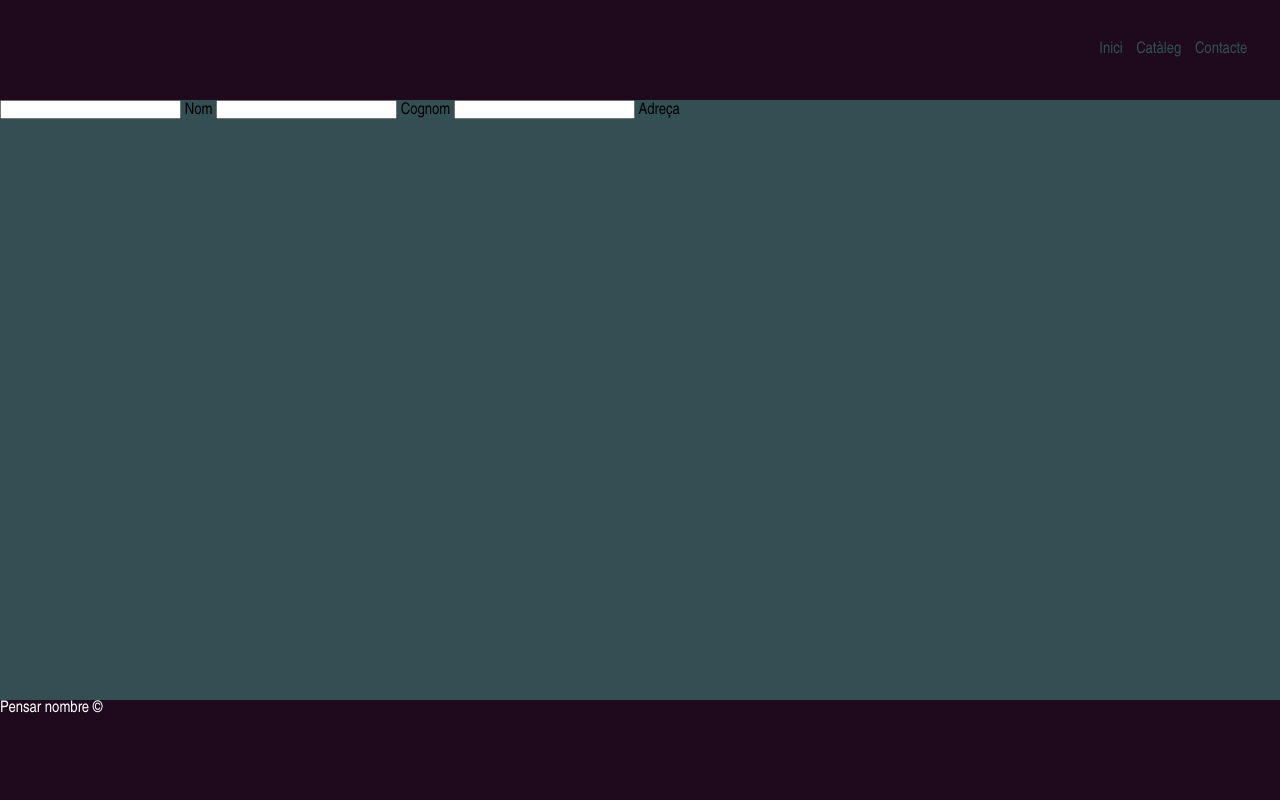
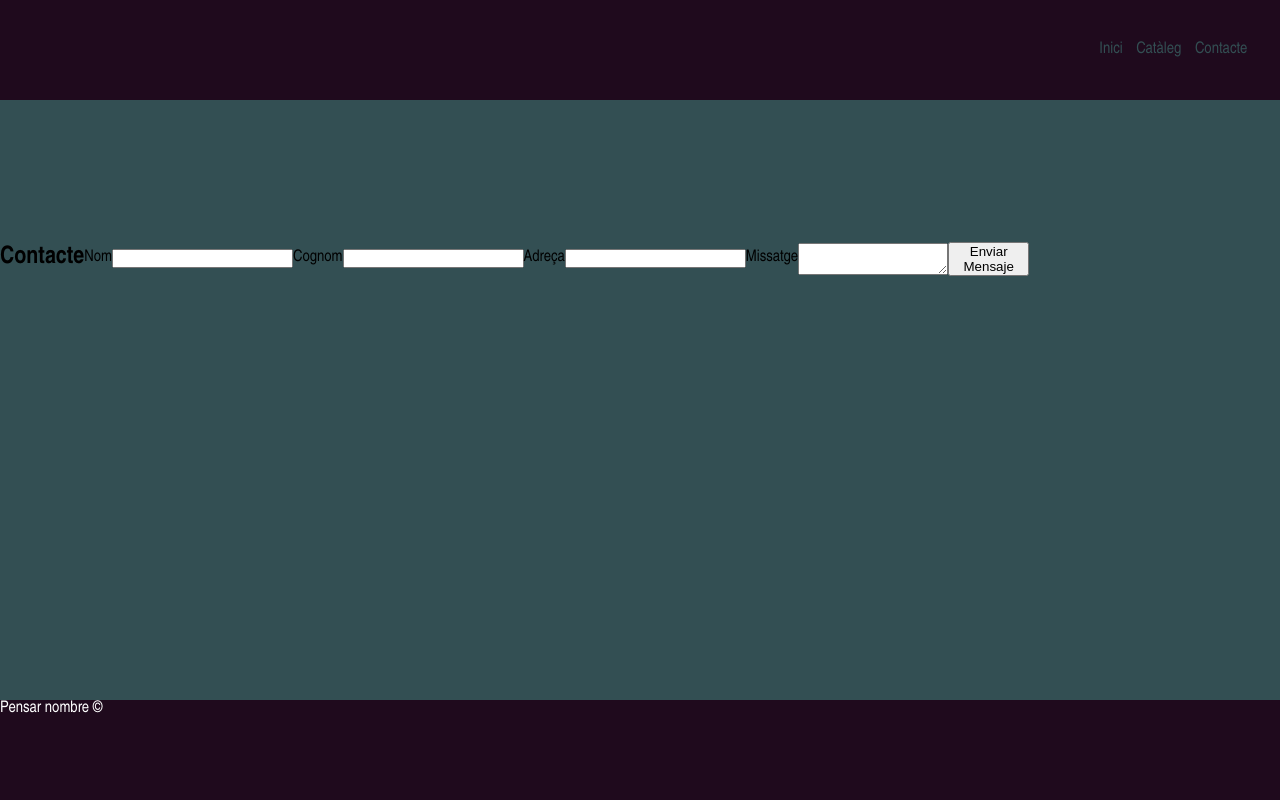
Before and after one commit to Higgs-LPD/Shop_Project, a plain HTML site: page contact.html in a window 1280 px wide. Drawn offline with Linux system fonts and the light colour scheme.

Commit message:
Update_13

```diff
--- a/contact.html
+++ b/contact.html
@@ -20,14 +20,23 @@
     </header>
 
     <main>
-      <div id="fromulario">
-        <input type="text">
-        <label for="">Nom</label>
-        <input type="text">
-        <label for="">Cognom</label>
-        <input type="email">
-        <label for="">Adreça</label>
-      </div>
+        <form class="formulario-contacto" action="contact.php" method="post">
+            <h2>Contacte </h2>
+
+            <label for="nombre">Nom</label>
+            <input type="text" id="nombre" name="nombre" required>
+
+            <label for="cognom">Cognom</label>
+            <input type="text" id="cognom" name="cognom" required>
+
+            <label for="email">Adreça</label>
+            <input type="email" id="email" name="email" required>
+
+            <label for="mensaje">Missatge</label>
+            <textarea id="mensaje" name="mensaje" required></textarea>
+
+            <button type="submit">Enviar Mensaje</button>
+          </form>
     </main>
 
     <footer>
--- a/css/style_contact.css
+++ b/css/style_contact.css
@@ -20,8 +20,7 @@
   grid-template-areas:
     "header header header header header header header header header header header header"
     "main main main main main main main main main main main main"
-      "footer footer footer footer footer footer footer footer footer footer footer footer"
-  }
+    "footer footer footer footer footer footer footer footer footer footer footer footer"}
 
 /* Header */
 header{
@@ -69,8 +68,18 @@
 main{
   grid-area: main;
   display: grid;
+  grid-template-columns: 6fr 6fr;
+  grid-template-areas: "formulario" "google";
   background-color: #334f53;
 }
+
+.formulario-contacto{
+  grid-area: formulario;
+  display: flex;
+  justify-items: center;
+  align-items: center;
+}
+
 
 
 /* Footer */
```
Lines whose indentation alone changed are shown as unchanged.
